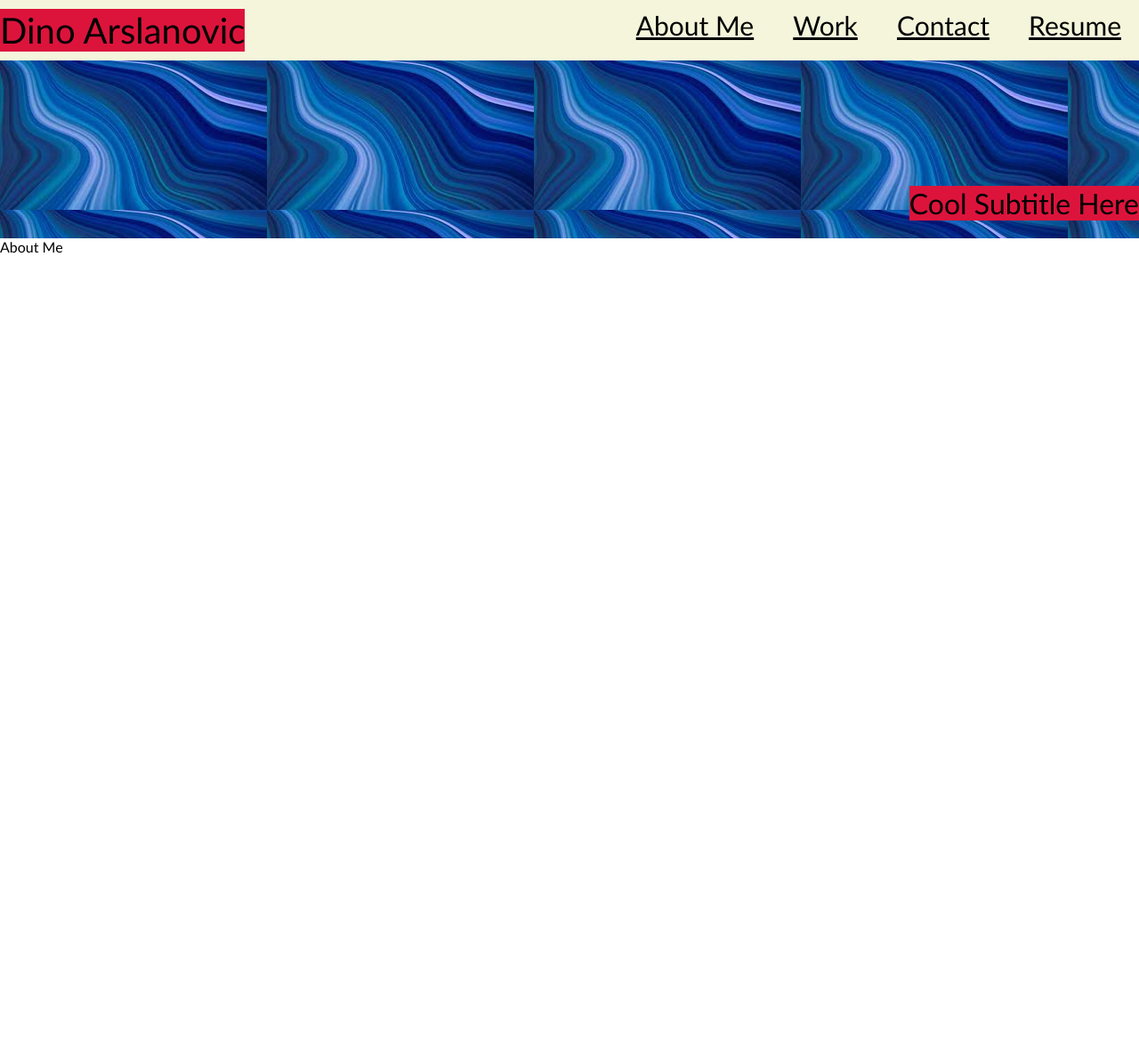
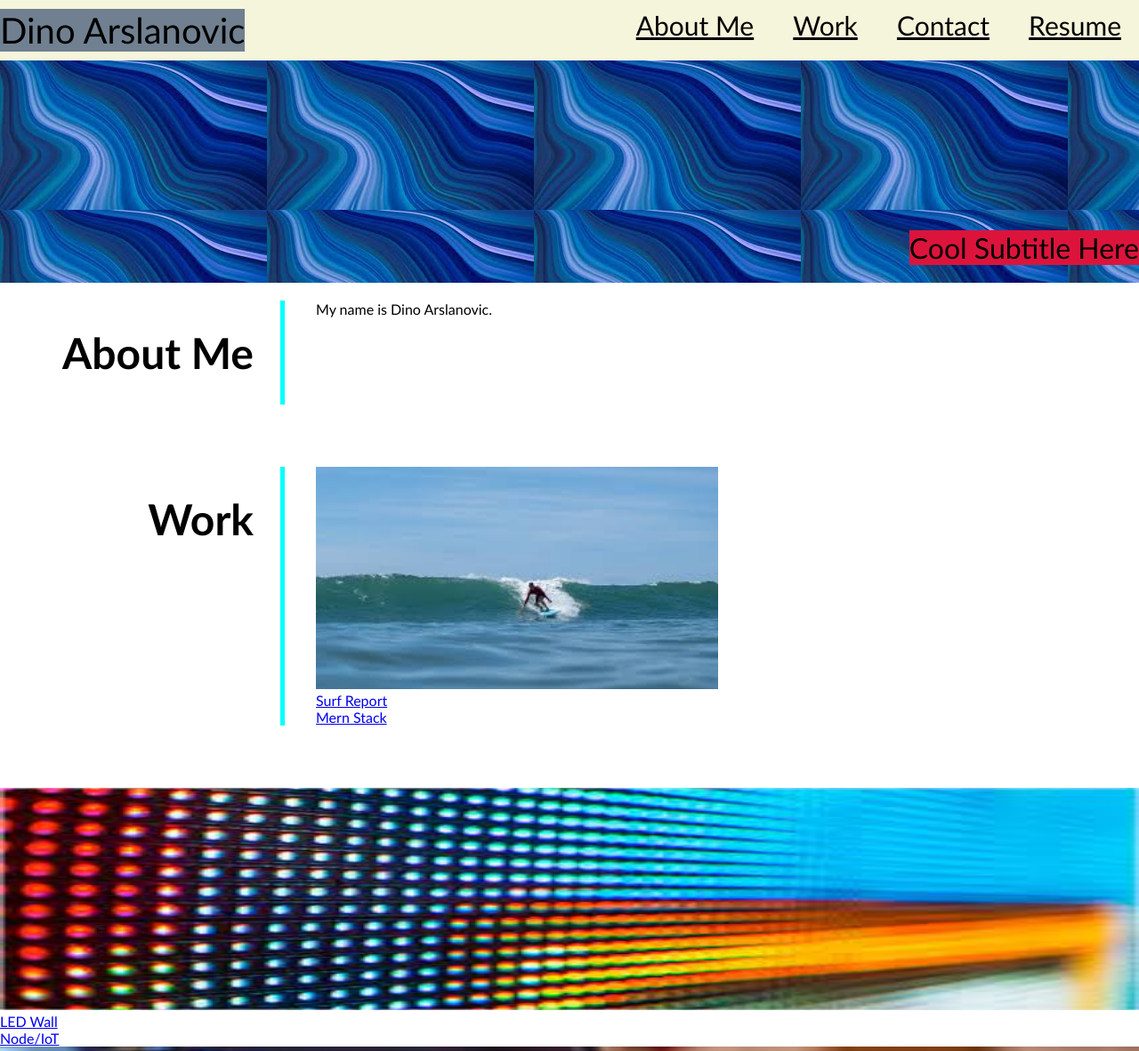
Before and after one commit to dinoarslanovic26/Personal-Portfolio, a plain HTML site: page index.html in a window 1280 px wide. Shown: the top 1182 px of the page at 89% size. Before the commit the page ends 800 px from the top, so only its background shows below. Drawn offline with Linux system fonts and the light colour scheme.

Commit message:
Added more to the body of html

```diff
--- a/index.html
+++ b/index.html
@@ -30,20 +30,75 @@
             </div>
         </div>
     </nav>
-    <main>
+
         <div class="img-wave">
             <p>Cool Subtitle Here</p>
         </div>
 
-        <div class="main-content">
-            <div class="content-heading">
-                <p>About Me</p>
+    <main>
+        <section id="About-Me">
+            <div class="section-detail">
+                <h2 class="section-title primary-border">About Me</h2>
+                <p>
+                    My name is Dino Arslanovic.
+                </p>
+            </div>
+        </section>
+
+        <section id="Work">
+        <div class="section-detail">
+            <h2 class="section-title primary-border">Work</h2>
+            <div class="item-detail">
+                <a href="#">
+                    <img src="Assets/surf.jpg" alt="Surfing">
+                    <div class="bottom-left">Surf Report<br>Mern Stack</div>
+                </a>
             </div>
         </div>
 
+        <div class="item-detail">
+            <a href="#">
+                <img src="Assets/led.jpg" alt="LED">
+                <div class="bottom-left">LED Wall<br>Node/IoT</div>
+            </a>
+        </div>
+    </div>
+
+        <div class="item-detail">
+            <a href="#">
+                <img src="Assets/coding.jpg" alt="Calculator/Coding">
+                <div class="bottom-left">Calculator<br>React/JavaScript/CSS</div>
+            </a>
+        </div>
+    </div>
+
+        <div class="item-detail">
+             <a href="#">
+                <img src="Pastel Puzzle" alt="Puzzle Peices">
+                <div class="bottom-left">LED Wall<br>Node/IoT</div>
+            </a>
+            </div>
+        </div>
+
+        <div class="item-detail">
+            <a href="#">
+                <img src="Assets/buddy run.jpg" alt="Running Buddies">
+                <div class="bottom-left">Run Buddy<br>HTML/CSS</div>
+            </a>
+        </div>
+    </div>
 
 
-    </main>
+
+
+
+    </section>
+
+
+
+
+
+
 
 
 </body>
--- a/style.css
+++ b/style.css
@@ -14,7 +14,6 @@ body {
 header {
     width: 100%;
     height: 100%;
-    background-image: url(Assets/img/images.jpg);
     background-size: cover;
     background-position: center;
 }
@@ -23,10 +22,8 @@ nav p {
    font-size: 40px;
    padding: 0;
    margin: 10px 0 10px 0;
-   background-color: crimson;
+   background-color: slategray;
 }
-
-
 
 nav {
     display: flex;
@@ -56,14 +53,14 @@ nav ul li a {
 
 img {
     width: 100%;
-    height: 200px;
+    height: 250px;
 }
 
 .img-wave{
     width: 100%;
-    height: 200px;
+    height: 250px;
     margin: 0;
-    background-image: url(images.jpg);
+    background-image: url(Assets/wavy.jpg);
     display: flex;
     margin-right: 20px;
     align-items: flex-end;
@@ -77,3 +74,33 @@ img {
     font-size: 32px;
     background-color: crimson;
 }
+
+.section {
+    display: flex;
+    flex-direction: column;
+    flex-wrap: wrap;
+    padding: 20px;
+    margin: 10px;
+}
+
+.section-detail {
+    margin: 20px auto;
+    padding-bottom: 50px;
+    width: 100%;
+    display: flex;
+}
+
+.section-title {
+    font-size: 48px;
+    display: inline-block;
+    border-right: 5px solid;
+    margin-right: 35px;
+    color: black;
+    text-align: right;
+    padding: 30px;
+    flex-basis: 25%;
+}
+
+.primary-border {
+    border-color: aqua;
+}
```
Also changed, not shown: Assets/buddy run.jpg (added), Assets/coding.jpg (added), Assets/led.jpg (added), Assets/puzzle.jpg (added), Assets/surf.jpg (added), Assets/wavy.jpg (renamed from images.jpg).
